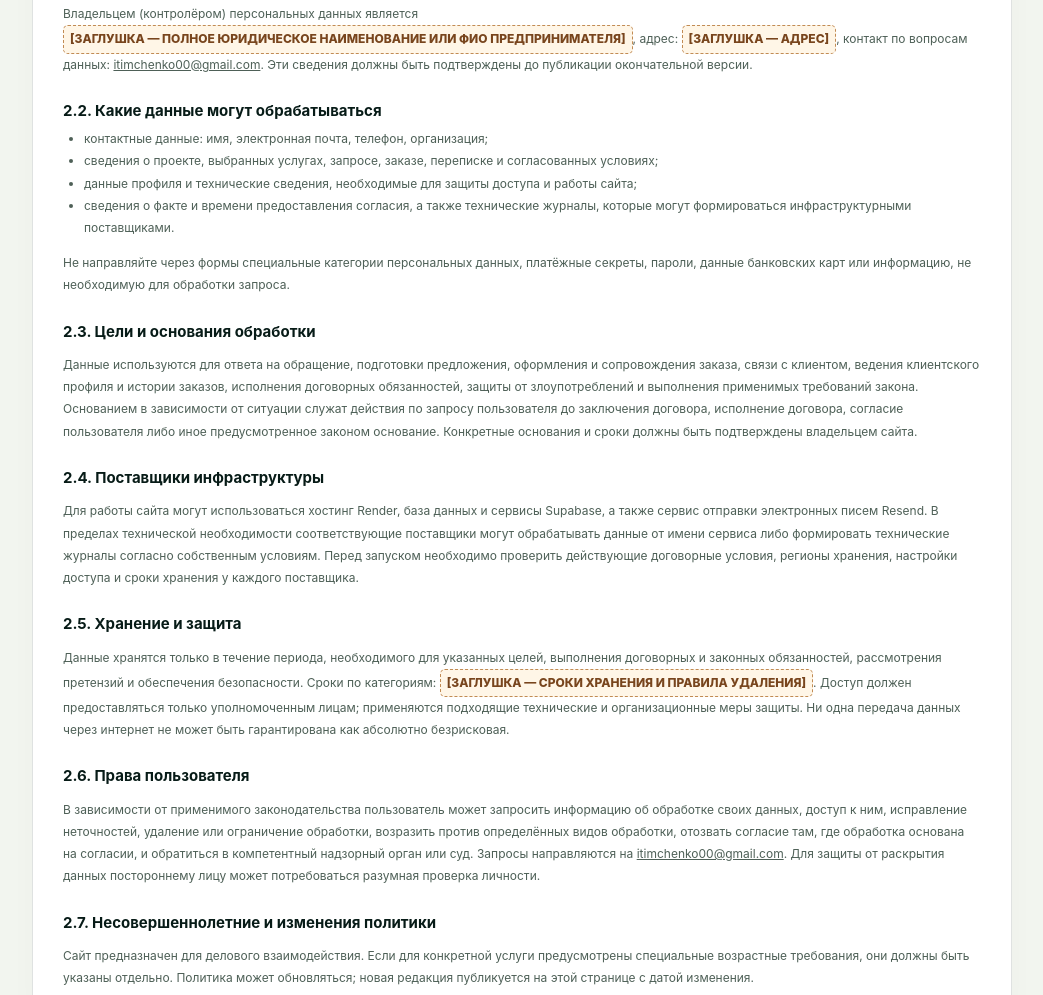
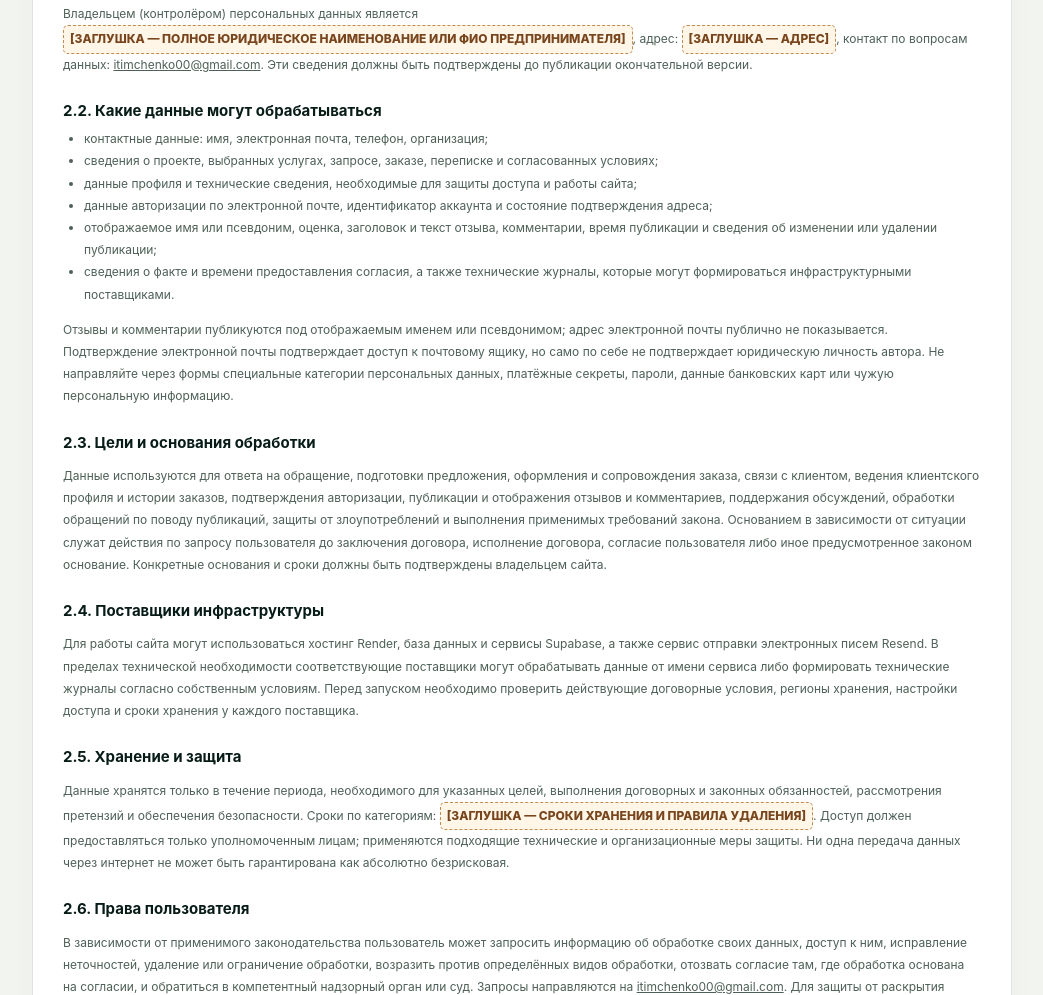
Before and after one commit to itimchenko00-hash/Portugal, a website: page public/legal.html in a window 1280 px wide. Shown: the part 1276-2271 px from the top of the page, without its empty margins (118-1161 px from the left). Drawn offline with Linux system fonts and the light colour scheme.

Commit message:
Document review and comment data in privacy policy

```diff
--- a/public/legal.html
+++ b/public/legal.html
@@ -32,8 +32,8 @@
 <section class="doc" id="privacy"><div class="doc-head"><h2>2. Политика конфиденциальности и персональных данных</h2><span class="status">Проект</span></div>
 <p><strong>Дата редакции:</strong> <span class="placeholder">[ЗАГЛУШКА — ДАТА УТВЕРЖДЕНИЯ]</span>. Политика применяется к посетителям сайта, клиентам, пользователям профиля, отправителям заявок и заказов на сайте MMW-COMPANY.</p>
 <h3>2.1. Кто отвечает за данные</h3><p>Владельцем (контролёром) персональных данных является <span class="placeholder">[ЗАГЛУШКА — ПОЛНОЕ ЮРИДИЧЕСКОЕ НАИМЕНОВАНИЕ ИЛИ ФИО ПРЕДПРИНИМАТЕЛЯ]</span>, адрес: <span class="placeholder">[ЗАГЛУШКА — АДРЕС]</span>, контакт по вопросам данных: <a href="mailto:itimchenko00@gmail.com">itimchenko00@gmail.com</a>. Эти сведения должны быть подтверждены до публикации окончательной версии.</p>
-<h3>2.2. Какие данные могут обрабатываться</h3><ul><li>контактные данные: имя, электронная почта, телефон, организация;</li><li>сведения о проекте, выбранных услугах, запросе, заказе, переписке и согласованных условиях;</li><li>данные профиля и технические сведения, необходимые для защиты доступа и работы сайта;</li><li>сведения о факте и времени предоставления согласия, а также технические журналы, которые могут формироваться инфраструктурными поставщиками.</li></ul><p>Не направляйте через формы специальные категории персональных данных, платёжные секреты, пароли, данные банковских карт или информацию, не необходимую для обработки запроса.</p>
-<h3>2.3. Цели и основания обработки</h3><p>Данные используются для ответа на обращение, подготовки предложения, оформления и сопровождения заказа, связи с клиентом, ведения клиентского профиля и истории заказов, исполнения договорных обязанностей, защиты от злоупотреблений и выполнения применимых требований закона. Основанием в зависимости от ситуации служат действия по запросу пользователя до заключения договора, исполнение договора, согласие пользователя либо иное предусмотренное законом основание. Конкретные основания и сроки должны быть подтверждены владельцем сайта.</p>
+<h3>2.2. Какие данные могут обрабатываться</h3><ul><li>контактные данные: имя, электронная почта, телефон, организация;</li><li>сведения о проекте, выбранных услугах, запросе, заказе, переписке и согласованных условиях;</li><li>данные профиля и технические сведения, необходимые для защиты доступа и работы сайта;</li><li>данные авторизации по электронной почте, идентификатор аккаунта и состояние подтверждения адреса;</li><li>отображаемое имя или псевдоним, оценка, заголовок и текст отзыва, комментарии, время публикации и сведения об изменении или удалении публикации;</li><li>сведения о факте и времени предоставления согласия, а также технические журналы, которые могут формироваться инфраструктурными поставщиками.</li></ul><p>Отзывы и комментарии публикуются под отображаемым именем или псевдонимом; адрес электронной почты публично не показывается. Подтверждение электронной почты подтверждает доступ к почтовому ящику, но само по себе не подтверждает юридическую личность автора. Не направляйте через формы специальные категории персональных данных, платёжные секреты, пароли, данные банковских карт или чужую персональную информацию.</p>
+<h3>2.3. Цели и основания обработки</h3><p>Данные используются для ответа на обращение, подготовки предложения, оформления и сопровождения заказа, связи с клиентом, ведения клиентского профиля и истории заказов, подтверждения авторизации, публикации и отображения отзывов и комментариев, поддержания обсуждений, обработки обращений по поводу публикаций, защиты от злоупотреблений и выполнения применимых требований закона. Основанием в зависимости от ситуации служат действия по запросу пользователя до заключения договора, исполнение договора, согласие пользователя либо иное предусмотренное законом основание. Конкретные основания и сроки должны быть подтверждены владельцем сайта.</p>
 <h3>2.4. Поставщики инфраструктуры</h3><p>Для работы сайта могут использоваться хостинг Render, база данных и сервисы Supabase, а также сервис отправки электронных писем Resend. В пределах технической необходимости соответствующие поставщики могут обрабатывать данные от имени сервиса либо формировать технические журналы согласно собственным условиям. Перед запуском необходимо проверить действующие договорные условия, регионы хранения, настройки доступа и сроки хранения у каждого поставщика.</p>
 <h3>2.5. Хранение и защита</h3><p>Данные хранятся только в течение периода, необходимого для указанных целей, выполнения договорных и законных обязанностей, рассмотрения претензий и обеспечения безопасности. Сроки по категориям: <span class="placeholder">[ЗАГЛУШКА — СРОКИ ХРАНЕНИЯ И ПРАВИЛА УДАЛЕНИЯ]</span>. Доступ должен предоставляться только уполномоченным лицам; применяются подходящие технические и организационные меры защиты. Ни одна передача данных через интернет не может быть гарантирована как абсолютно безрисковая.</p>
 <h3>2.6. Права пользователя</h3><p>В зависимости от применимого законодательства пользователь может запросить информацию об обработке своих данных, доступ к ним, исправление неточностей, удаление или ограничение обработки, возразить против определённых видов обработки, отозвать согласие там, где обработка основана на согласии, и обратиться в компетентный надзорный орган или суд. Запросы направляются на <a href="mailto:itimchenko00@gmail.com">itimchenko00@gmail.com</a>. Для защиты от раскрытия данных постороннему лицу может потребоваться разумная проверка личности.</p>
```
